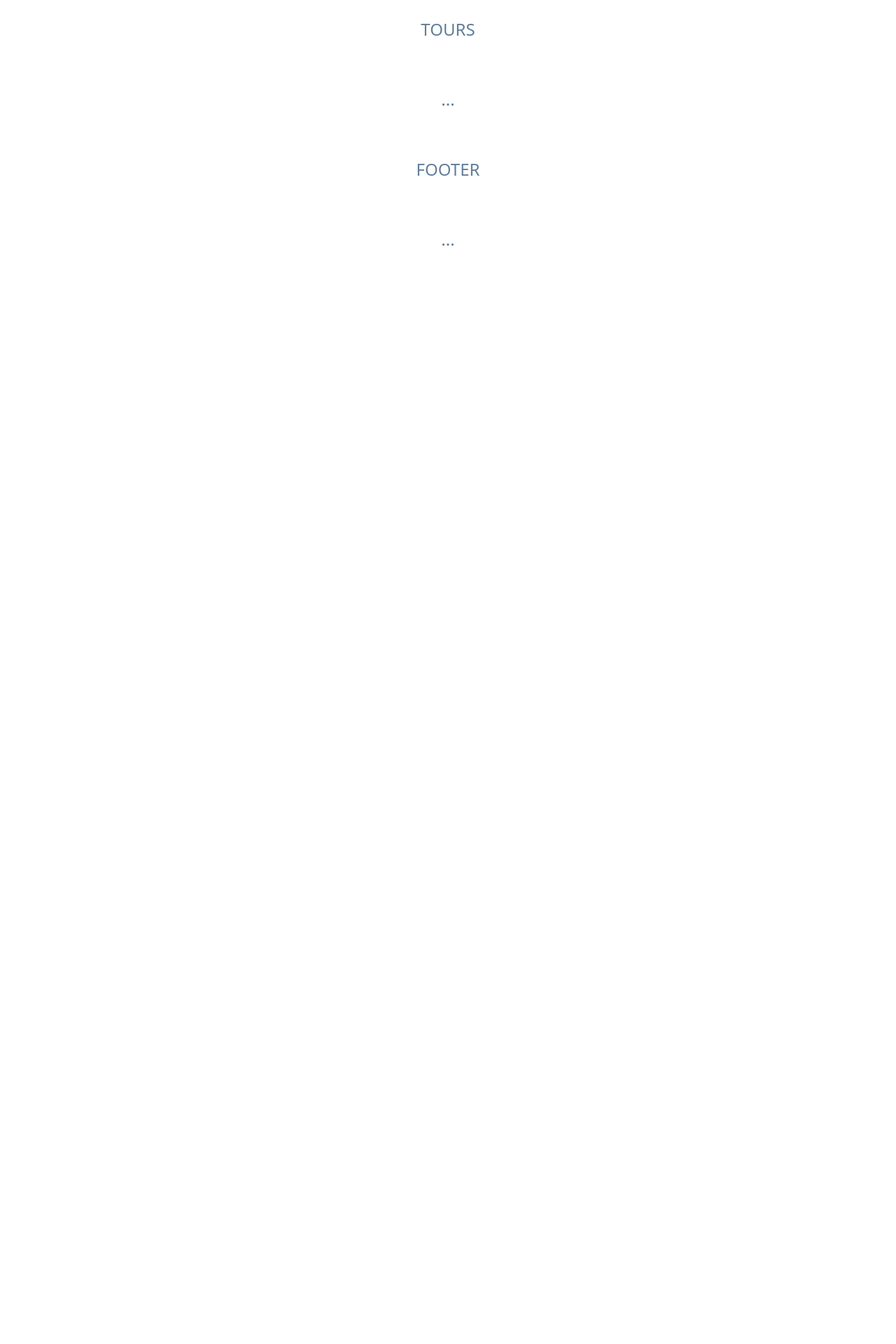
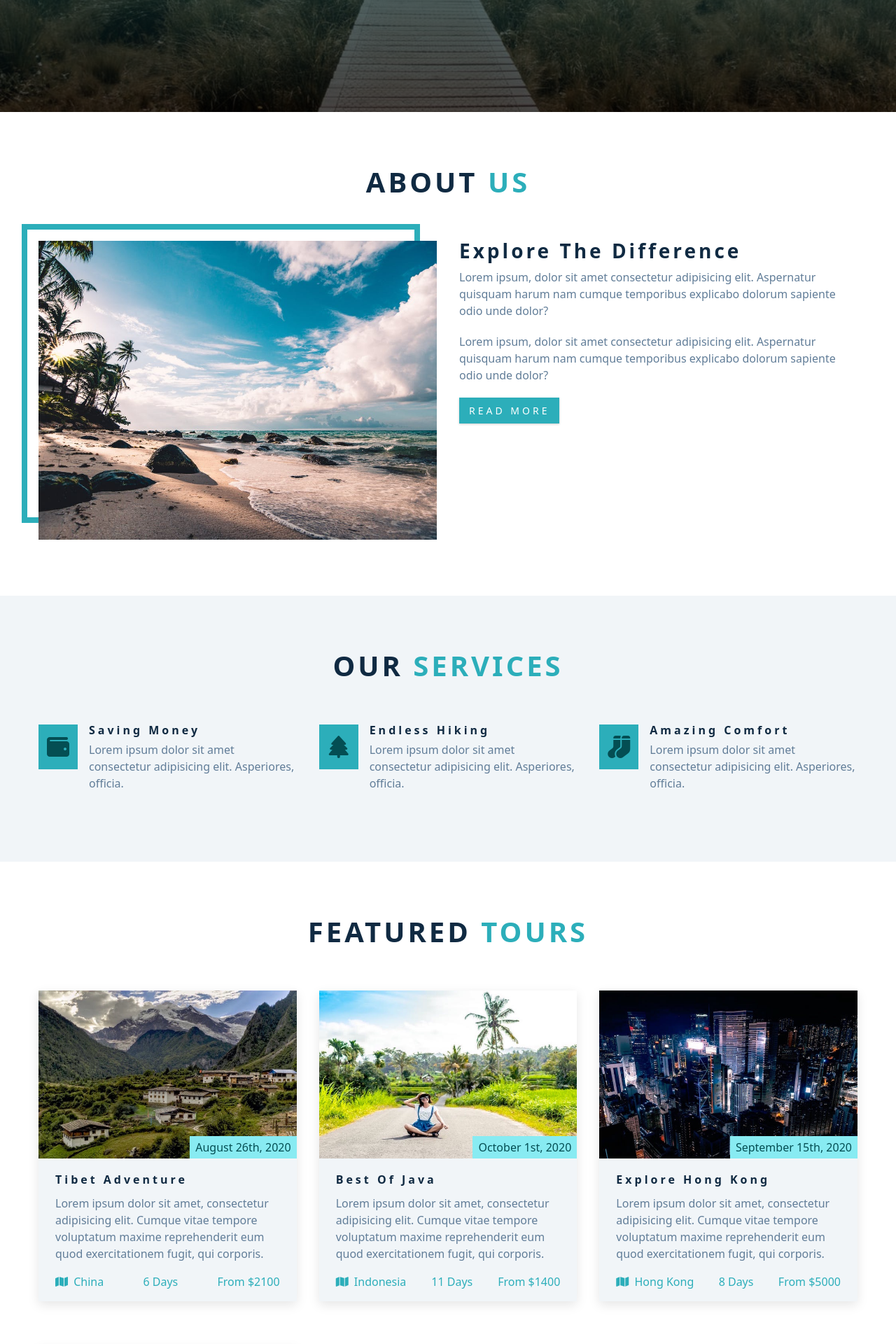
Before and after one commit to suprim-rijal/API-PostMan, a React (Vite) app in the folder WebCourses/Week3/week3-fe-pair-programming/: page / in a window 1280 px wide. Shown: the part 640-2560 px from the top of the page at 70% size. Before the commit the page ends 1064 px from the top, so only its background shows below. Built offline with nearby package versions, Linux system fonts and the light colour scheme.

Commit message:
All componetns to JSX

```diff
--- a/WebCourses/Week3/week3-fe-pair-programming/src/components/About.jsx
+++ b/WebCourses/Week3/week3-fe-pair-programming/src/components/About.jsx
@@ -1,9 +1,37 @@
+import aboutImg from "../assets/images/about.jpeg";
+
 const About = () => {
   return (
-    <div>
-      <p className="section-dummy">About</p>
-      <p className="section-dummy">...</p>
-    </div>
+    <section className="section" id="about">
+      <div className="section-title">
+        <h2>
+          about <span>us</span>
+        </h2>
+      </div>
+
+      <div className="section-center about-center">
+        <div className="about-img">
+          <img src={aboutImg} className="about-photo" alt="awesome beach" />
+        </div>
+        <article className="about-info">
+          <h3>explore the difference</h3>
+          <p>
+            Lorem ipsum, dolor sit amet consectetur adipisicing elit. Aspernatur
+            quisquam harum nam cumque temporibus explicabo dolorum sapiente odio
+            unde dolor?
+          </p>
+          <p>
+            Lorem ipsum, dolor sit amet consectetur adipisicing elit. Aspernatur
+            quisquam harum nam cumque temporibus explicabo dolorum sapiente odio
+            unde dolor?
+          </p>
+          <a href="#about" className="btn">
+            read more
+          </a>
+        </article>
+      </div>
+    </section>
   );
 };
+
 export default About;
--- a/WebCourses/Week3/week3-fe-pair-programming/src/components/Footer.jsx
+++ b/WebCourses/Week3/week3-fe-pair-programming/src/components/Footer.jsx
@@ -1,10 +1,66 @@
-function Footer() {
+const Footer = () => {
   return (
-    <div>
-      <p className="section-dummy">Footer</p>
-      <p className="section-dummy">...</p>
-    </div>
+    <footer className="section footer">
+      <ul className="footer-links">
+        <li>
+          <a href="#home" className="footer-link">
+            home
+          </a>
+        </li>
+        <li>
+          <a href="#about" className="footer-link">
+            about
+          </a>
+        </li>
+        <li>
+          <a href="#services" className="footer-link">
+            services
+          </a>
+        </li>
+        <li>
+          <a href="#tours" className="footer-link">
+            featured
+          </a>
+        </li>
+      </ul>
+      <ul className="footer-icons">
+        <li>
+          <a
+            href="https://www.facebook.com"
+            target="_blank"
+            rel="noreferrer"
+            className="footer-icon"
+          >
+            <i className="fab fa-facebook"></i>
+          </a>
+        </li>
+        <li>
+          <a
+            href="https://www.x.com"
+            target="_blank"
+            rel="noreferrer"
+            className="footer-icon"
+          >
+            <i className="fab fa-x-twitter"></i>
+          </a>
+        </li>
+        <li>
+          <a
+            href="https://www.squarespace.com/"
+            target="_blank"
+            rel="noreferrer"
+            className="footer-icon"
+          >
+            <i className="fab fa-squarespace"></i>
+          </a>
+        </li>
+      </ul>
+      <p className="copyright">
+        copyright &copy; Backroads travel tours company
+        <span id="date">{new Date().getFullYear()}</span> all rights reserved
+      </p>
+    </footer>
   );
-}
+};
 
 export default Footer;
--- a/WebCourses/Week3/week3-fe-pair-programming/src/components/Hero.jsx
+++ b/WebCourses/Week3/week3-fe-pair-programming/src/components/Hero.jsx
@@ -1,10 +1,18 @@
-function Hero() {
+const Hero = () => {
   return (
-    <div>
-      <p className="section-dummy">Hero</p>
-      <p className="section-dummy">...</p>
-    </div>
+    <section className="hero" id="home">
+      <div className="hero-banner">
+        <h1>continue exploring</h1>
+        <p>
+          Lorem ipsum dolor sit amet consectetur adipisicing elit. Vitae
+          explicabo debitis est autem dicta.
+        </p>
+        <a href="#tours" className="btn hero-btn">
+          explore tours
+        </a>
+      </div>
+    </section>
   );
-}
+};
 
 export default Hero;
--- a/WebCourses/Week3/week3-fe-pair-programming/src/components/Services.jsx
+++ b/WebCourses/Week3/week3-fe-pair-programming/src/components/Services.jsx
@@ -1,10 +1,51 @@
-function Services() {
+const Services = () => {
   return (
-    <div>
-      <p className="section-dummy">Services</p>
-      <p className="section-dummy">...</p>
-    </div>
+    <section className="section services" id="services">
+      <div className="section-title">
+        <h2>
+          our <span>services</span>
+        </h2>
+      </div>
+      <div className="section-center services-center">
+        <article className="service">
+          <span className="service-icon">
+            <i className="fas fa-wallet fa-fw"></i>
+          </span>
+          <div className="service-info">
+            <h4 className="service-title">saving money</h4>
+            <p className="service-text">
+              Lorem ipsum dolor sit amet consectetur adipisicing elit.
+              Asperiores, officia.
+            </p>
+          </div>
+        </article>
+        <article className="service">
+          <span className="service-icon">
+            <i className="fas fa-tree fa-fw"></i>
+          </span>
+          <div className="service-info">
+            <h4 className="service-title">endless hiking</h4>
+            <p className="service-text">
+              Lorem ipsum dolor sit amet consectetur adipisicing elit.
+              Asperiores, officia.
+            </p>
+          </div>
+        </article>
+        <article className="service">
+          <span className="service-icon">
+            <i className="fas fa-socks fa-fw"></i>
+          </span>
+          <div className="service-info">
+            <h4 className="service-title">amazing comfort</h4>
+            <p className="service-text">
+              Lorem ipsum dolor sit amet consectetur adipisicing elit.
+              Asperiores, officia.
+            </p>
+          </div>
+        </article>
+      </div>
+    </section>
   );
-}
+};
 
 export default Services;
--- a/WebCourses/Week3/week3-fe-pair-programming/src/components/Tours.jsx
+++ b/WebCourses/Week3/week3-fe-pair-programming/src/components/Tours.jsx
@@ -1,10 +1,128 @@
-function Tours() {
+import tour1 from "../assets/images/tour-1.jpeg";
+import tour2 from "../assets/images/tour-2.jpeg";
+import tour3 from "../assets/images/tour-3.jpeg";
+import tour4 from "../assets/images/tour-4.jpeg";
+
+const Tours = () => {
   return (
-    <div>
-      <p className="section-dummy">Tours</p>
-      <p className="section-dummy">...</p>
-    </div>
+    <section className="section" id="tours">
+      <div className="section-title">
+        <h2>
+          featured <span>tours</span>
+        </h2>
+      </div>
+
+      <div className="section-center featured-center">
+        <article className="tour-card">
+          <div className="tour-img-container">
+            <img src={tour1} className="tour-img" alt="" />
+            <p className="tour-date">august 26th, 2020</p>
+          </div>
+          <div className="tour-info">
+            <div className="tour-title">
+              <h4>Tibet Adventure</h4>
+            </div>
+            <p>
+              Lorem ipsum dolor sit amet, consectetur adipisicing elit. Cumque
+              vitae tempore voluptatum maxime reprehenderit eum quod
+              exercitationem fugit, qui corporis.
+            </p>
+            <div className="tour-footer">
+              <p>
+                <span>
+                  <i className="fas fa-map"></i>
+                </span>{" "}
+                china
+              </p>
+              <p>6 days</p>
+              <p>from $2100</p>
+            </div>
+          </div>
+        </article>
+
+        <article className="tour-card">
+          <div className="tour-img-container">
+            <img src={tour2} className="tour-img" alt="" />
+            <p className="tour-date">october 1st, 2020</p>
+          </div>
+          <div className="tour-info">
+            <div className="tour-title">
+              <h4>best of java</h4>
+            </div>
+            <p>
+              Lorem ipsum dolor sit amet, consectetur adipisicing elit. Cumque
+              vitae tempore voluptatum maxime reprehenderit eum quod
+              exercitationem fugit, qui corporis.
+            </p>
+            <div className="tour-footer">
+              <p>
+                <span>
+                  <i className="fas fa-map"></i>
+                </span>{" "}
+                indonesia
+              </p>
+              <p>11 days</p>
+              <p>from $1400</p>
+            </div>
+          </div>
+        </article>
+
+        <article className="tour-card">
+          <div className="tour-img-container">
+            <img src={tour3} className="tour-img" alt="" />
+            <p className="tour-date">september 15th, 2020</p>
+          </div>
+          <div className="tour-info">
+            <div className="tour-title">
+              <h4>explore hong kong</h4>
+            </div>
+            <p>
+              Lorem ipsum dolor sit amet, consectetur adipisicing elit. Cumque
+              vitae tempore voluptatum maxime reprehenderit eum quod
+              exercitationem fugit, qui corporis.
+            </p>
+            <div className="tour-footer">
+              <p>
+                <span>
+                  <i className="fas fa-map"></i>
+                </span>{" "}
+                hong kong
+              </p>
+              <p>8 days</p>
+              <p>from $5000</p>
+            </div>
+          </div>
+        </article>
+
+        <article className="tour-card">
+          <div className="tour-img-container">
+            <img src={tour4} className="tour-img" alt="" />
+            <p className="tour-date">december 5th, 2019</p>
+          </div>
+          <div className="tour-info">
+            <div className="tour-title">
+              <h4>kenya highlights</h4>
+            </div>
+            <p>
+              Lorem ipsum dolor sit amet, consectetur adipisicing elit. Cumque
+              vitae tempore voluptatum maxime reprehenderit eum quod
+              exercitationem fugit, qui corporis.
+            </p>
+            <div className="tour-footer">
+              <p>
+                <span>
+                  <i className="fas fa-map"></i>
+                </span>{" "}
+                kenya
+              </p>
+              <p>20 days</p>
+              <p>from $3300</p>
+            </div>
+          </div>
+        </article>
+      </div>
+    </section>
   );
-}
+};
 
 export default Tours;
```
